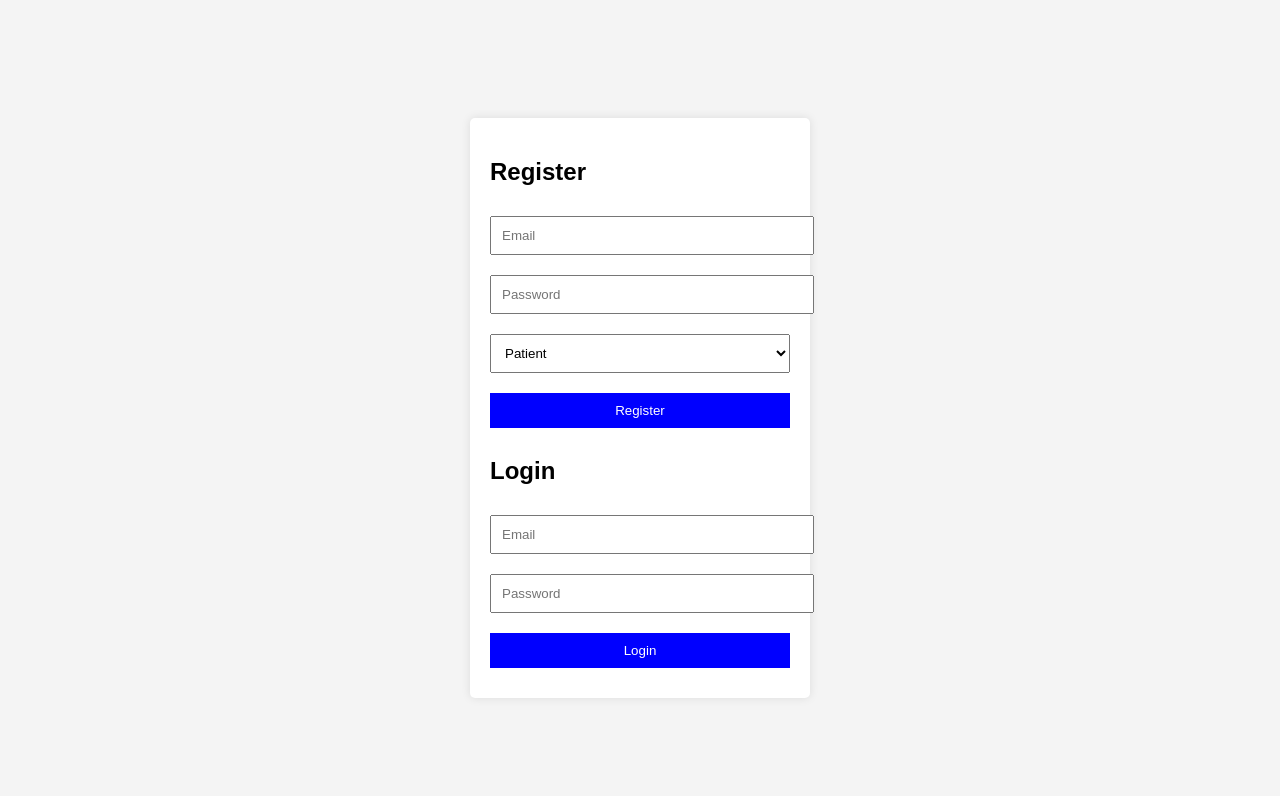
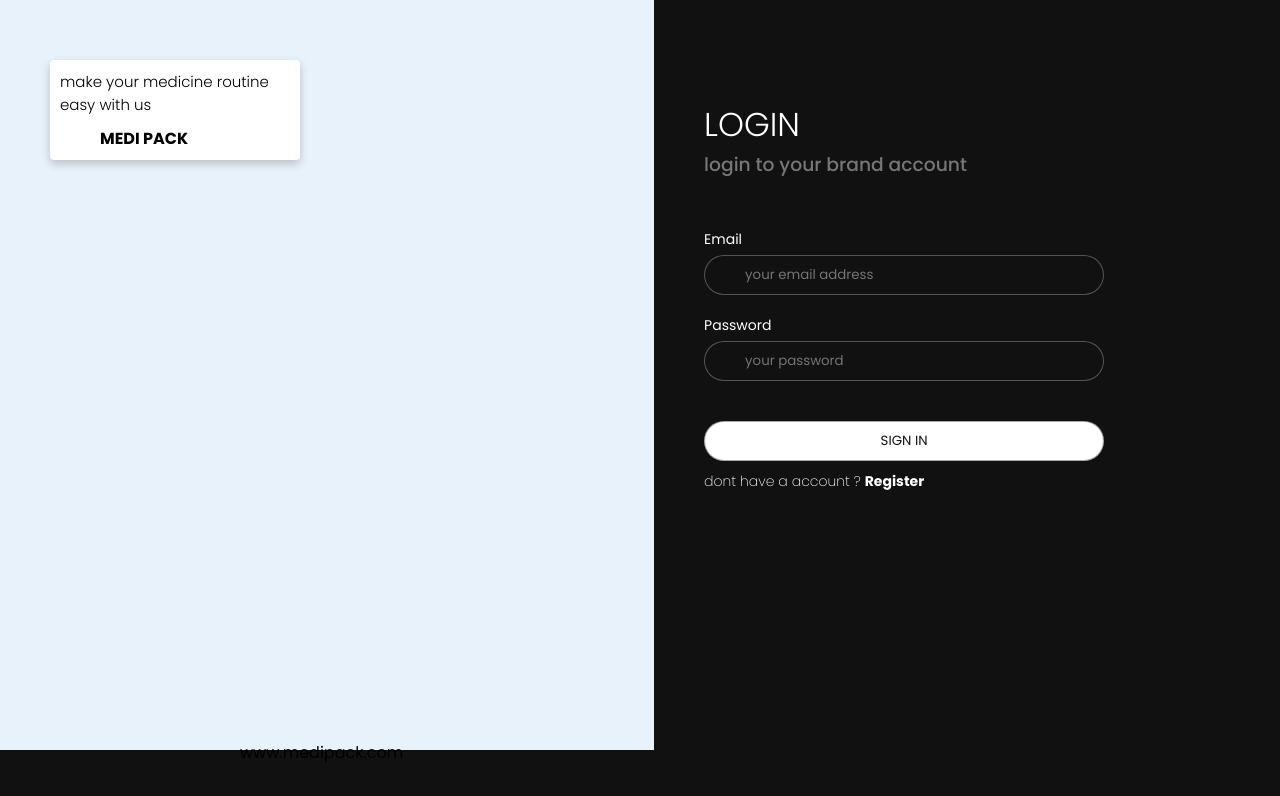
Before and after one commit to sasithhansaka/IoT-MediPack-Web, a website: page index.html in a window 1280 px wide. Drawn offline with Linux system fonts and the light colour scheme; a web font is replaced by a local one.

Commit message:
login register updated

```diff
--- a/index.css
+++ b/index.css
@@ -1,28 +1,127 @@
+@import url("https://fonts.googleapis.com/css2?family=Bowlby+One+SC&family=Poppins:ital,wght@0,100;0,200;0,300;0,400;0,500;0,600;0,700;0,800;0,900;1,100;1,200;1,300;1,400;1,500;1,600;1,700;1,800;1,900&display=swap");
+@import url("https://fonts.googleapis.com/css2?family=Quantico:ital,wght@0,400;0,700;1,400;1,700&display=swap");
+@import url("https://fonts.googleapis.com/css2?family=Roboto:ital,wght@0,100;0,300;0,400;0,500;0,700;0,900;1,100;1,300;1,400;1,500;1,700;1,900&display=swap");
+* {
+  box-sizing: border-box;
+  margin: 0;
+  padding: 0;
+}
+
 body {
-  font-family: Arial, sans-serif;
+  background: #111111;
+  padding: 0%;
+}
+
+.profile-container {
   display: flex;
-  justify-content: center;
-  align-items: center;
-  height: 100vh;
-  background: #f4f4f4;
+  gap: 10px;
 }
-.container {
-  width: 300px;
-  padding: 20px;
-  background: white;
-  box-shadow: 0 0 10px rgba(0, 0, 0, 0.1);
-  border-radius: 5px;
+.adveritisement-container {
+  background-color: #e8f2fa;
+  font-family: "Poppins", sans-serif;
+  width: 1000px;
+
+  height: 750px;
 }
-input,
-select,
-button {
-  width: 100%;
-  padding: 10px;
-  margin: 10px 0;
+
+.adveritisement-container .brand-name-contaniner {
+    width: 250px;
+    height: 100px;
+    background-color: #ffffff;
+    border-radius: 4px;
+    box-shadow: 0px 4px 10px rgba(0, 0, 0, 0.2); /* Soft shadow */
+    margin-left: 50px;
+    margin-top: 60px;
+    padding: 10px;
 }
-button {
-  background: blue;
-  color: white;
-  border: none;
+
+.adveritisement-container .disc{
+    font-weight: 300;
+    font-size: 15px;
+}
+
+.adveritisement-container p{
+    font-family: "Poppins", sans-serif;
+    position: relative; /
+
+}
+
+.adveritisement-container  .brand-name-site {
+    position: absolute;
+    bottom: 35px;
+    left: 240px;
+
+}
+.register-container {
+  padding-left: 40px;
+  padding-top: 100px;
+}
+
+.register-container h3 {
+  color: #777777;
+  font-family: "Poppins", sans-serif;
+  font-weight: 500;
+  padding: 0%;
+  margin-bottom: 50px;
+
+}
+
+.register-container input {
+  width: 400px;
+  height: 40px;
+  border: 1px solid #777777a7;
+  border-radius: 20px;
+  padding-left: 40px;
+  margin-bottom: 20px;
+  background-color: #111111;
+  font-family: "Poppins", sans-serif;
+  color: #ffffff;
+  /* margin-right: 200px; */
+}
+
+.register-container button {
+  font-family: "Poppins", sans-serif;
+  width: 400px;
+  height: 40px;
+  border: 1px solid #777777a7;
+  border-radius: 20px;
+  background-color: #ffffff;
+  color: #111111;
+  margin-top: 20px;
   cursor: pointer;
 }
+
+.register-container button::placeholder {
+    background-color: #555555;
+}
+
+.register-container p {
+  color: #ffffff;
+  font-family: "Poppins", sans-serif;
+  font-size: 14px;
+  margin-bottom: 5px;
+}
+
+.register-container h2 {
+  color: #ffffff;
+  font-family: "Poppins", sans-serif;
+  font-size: 33px;
+  font-weight: 300;
+}
+#userType {
+  width: 400px;
+  height: 40px;
+  border: 1px solid #777777a7;
+  border-radius: 2px;
+  background-color: #111111;
+  color: #949393;
+  cursor: pointer;
+  outline: none;
+  border: 1px solid #777777;
+}
+
+#userType option {
+  background-color: #fff;
+  color: #333;
+  font-size: 16px;
+}
--- a/index.html
+++ b/index.html
@@ -8,21 +8,70 @@
   </head>
   <body>
     <div class="container">
+      <div class="profile-container">
+        <div class="adveritisement-container">
+          <div class="brand-name-contaniner">
+            <p class="disc">make your medicine routine easy with us</p>
+            <p style="margin-left: 40px; margin-top: 10px"><b>MEDI PACK</b></p>
+          </div>
+          <p class="brand-name-site">www.medipack.com</p>
+        </div>
+        <div class="register-container">
+          <div id="login">
+            <h2>LOGIN</h2>
+            <h3>login to your brand account</h3>
+            <p>Email</p>
+            <input
+              type="email"
+              id="loginEmail"
+              placeholder="your email address"
+            />
+
+            <p>Password</p>
+
+            <input
+              type="password"
+              id="loginPassword"
+              placeholder="your password"
+            />
+
+            <button id="loginBtn">SIGN IN</button>
+            <p style="margin-top: 10px; font-weight: 200; cursor: pointer">
+              dont have a account ? <b>Register</b>
+            </p>
+          </div>
+        </div>
+        <div class="register-container">
           <div id="register">
-        <h2>Register</h2>
-        <input type="email" id="regEmail" placeholder="Email" />
-        <input type="password" id="regPassword" placeholder="Password" />
+            <h2>REGISTER</h2>
+            <h3>register to your medipack account</h3>
+
+            <p>Email</p>
+
+            <input
+              type="email"
+              id="regEmail"
+              placeholder="your email address"
+            />
+            <p>Password</p>
+
+            <input
+              type="password"
+              id="regPassword"
+              placeholder="Your Password"
+            />
+            <p>Patient Type</p>
+
             <select id="userType">
               <option value="patient">Patient</option>
               <option value="doctor">Doctor</option>
             </select>
             <button id="registerBtn">Register</button>
+            <p style="margin-top: 10px; font-weight: 200; cursor: pointer">
+              have a account ? <b>login</b>
+            </p>
           </div>
-      <div id="login">
-        <h2>Login</h2>
-        <input type="email" id="loginEmail" placeholder="Email" />
-        <input type="password" id="loginPassword" placeholder="Password" />
-        <button id="loginBtn">Login</button>
+        </div>
       </div>
     </div>
     <script type="module" src="./index.js" defer></script>
--- a/index.js
+++ b/index.js
@@ -1,71 +1,3 @@
-// import { initializeApp } from "https://www.gstatic.com/firebasejs/9.22.2/firebase-app.js";
-// import {
-//   getAuth,
-//   createUserWithEmailAndPassword,
-//   signInWithEmailAndPassword,
-//   signOut,
-// } from "https://www.gstatic.com/firebasejs/9.22.2/firebase-auth.js";
-// import {
-//   getFirestore,
-//   doc,
-//   setDoc,
-// } from "https://www.gstatic.com/firebasejs/9.22.2/firebase-firestore.js";
-
-// const firebaseConfig = {
-//   apiKey: "AIzaSyBx5fhNrSL6mHjgak_SpQIKK0DsXXQXUMk",
-//   authDomain: "iotproject-1cfa2.firebaseapp.com",
-//   projectId: "iotproject-1cfa2",
-//   storageBucket: "iotproject-1cfa2.firebasestorage.app",
-//   messagingSenderId: "844629933940",
-//   appId: "1:844629933940:web:e0ef982b5dc6fab3e1f621",
-//   measurementId: "G-QM1KPT6B5T",
-// };
-
-// const app = initializeApp(firebaseConfig);
-// const auth = getAuth(app);
-// const db = getFirestore(app);
-
-// window.register = function () {
-//   const email = document.getElementById("register-email").value;
-//   const password = document.getElementById("register-password").value;
-//   createUserWithEmailAndPassword(auth, email, password)
-//     .then((userCredential) => {
-//       const user = userCredential.user;
-//       alert("Registered successfully!");
-//       setDoc(doc(db, "users", user.uid), {
-//         email: email,
-//         createdAt: new Date(),
-//       });
-//     })
-//     .catch((error) => {
-//       alert(error.message);
-//     });
-// };
-
-// window.login = function () {
-//   const email = document.getElementById("login-email").value;
-//   const password = document.getElementById("login-password").value;
-//   signInWithEmailAndPassword(auth, email, password)
-//     .then(() => {
-//       alert("Logged in successfully!");
-//     })
-//     .catch((error) => {
-//       alert(error.message);
-//     });
-// };
-
-// window.logout = function () {
-//   signOut(auth)
-//     .then(() => {
-//       alert("Logged out successfully!");
-//     })
-//     .catch((error) => {
-//       alert(error.message);
-//     });
-// };
-
-// -------------------------------------------
-
 // Firebase Initialization
 import { initializeApp } from "https://www.gstatic.com/firebasejs/9.22.2/firebase-app.js";
 import {
@@ -112,9 +44,9 @@ registerBtn.addEventListener("click", async () => {
     );
     const user = userCredential.user;
 
-    const userData = { userType };
+    const userData = { userType,email };
     if (userType === "doctor") {
-      userData.status = "pending"; // Doctor needs approval
+      userData.status = "pending";
     }
 
     await setDoc(doc(db, "users", user.uid), userData);
@@ -127,7 +59,6 @@ registerBtn.addEventListener("click", async () => {
   }
 });
 
-// Login Event Listener
 loginBtn.addEventListener("click", async () => {
   const email = document.getElementById("loginEmail").value;
   const password = document.getElementById("loginPassword").value;
@@ -174,3 +105,26 @@ function redirectToDashboard(userType) {
       alert("Unknown user type");
   }
 }
+
+document.addEventListener("DOMContentLoaded", function () {
+  const loginContainer = document.getElementById("login");
+  const registerContainer = document.getElementById("register");
+
+  const showRegisterBtn = document.querySelector("#login p b");
+  const showLoginBtn = document.querySelector("#register p b");
+
+  // Initially, show login and hide register
+  registerContainer.style.display = "none";
+
+  // Show register form when clicking "Don't have an account? Register"
+  showRegisterBtn.addEventListener("click", function () {
+    loginContainer.style.display = "none";
+    registerContainer.style.display = "block";
+  });
+
+  // Show login form when clicking "Have an account? Login"
+  showLoginBtn.addEventListener("click", function () {
+    registerContainer.style.display = "none";
+    loginContainer.style.display = "block";
+  });
+});
```
Lines whose indentation alone changed are shown as unchanged.
